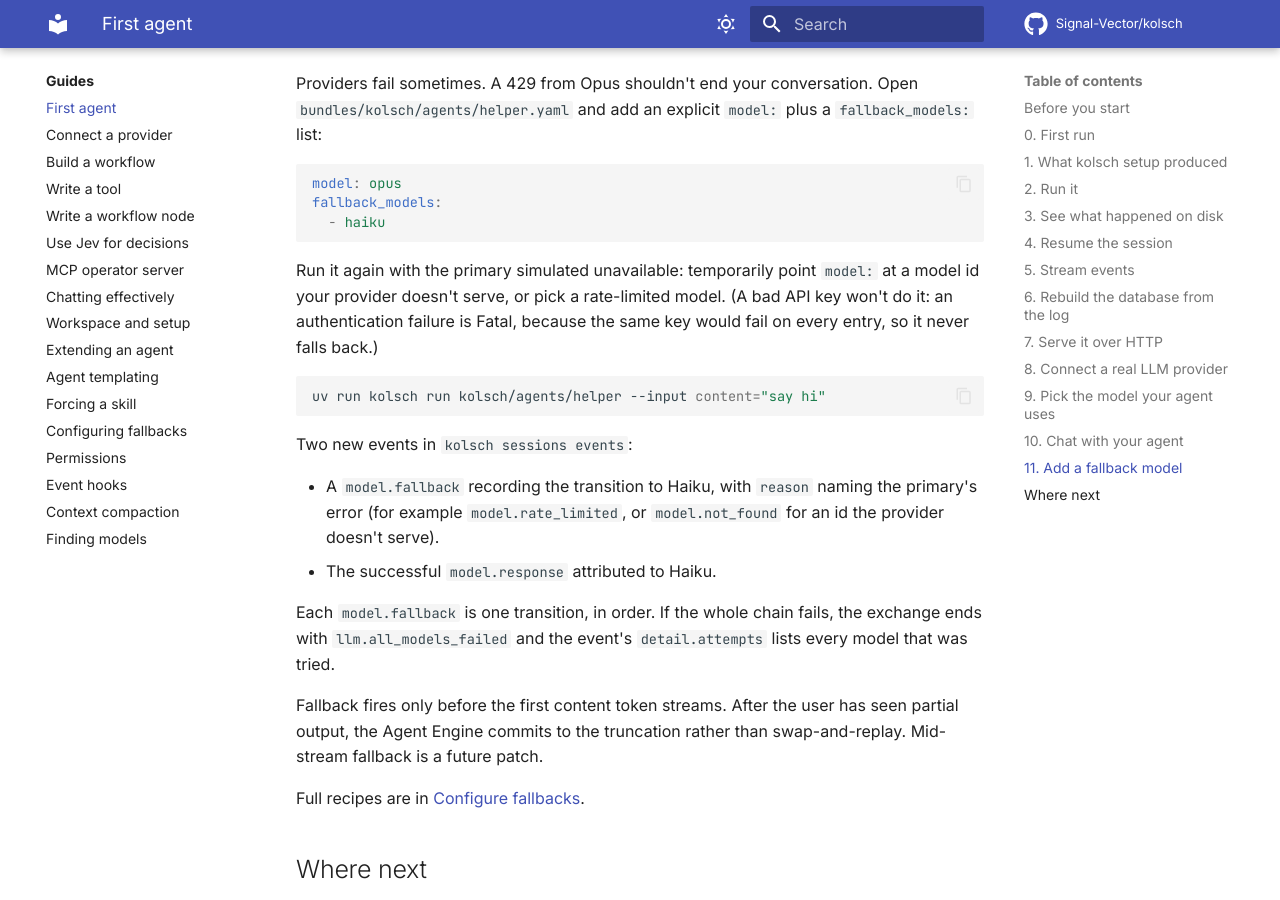
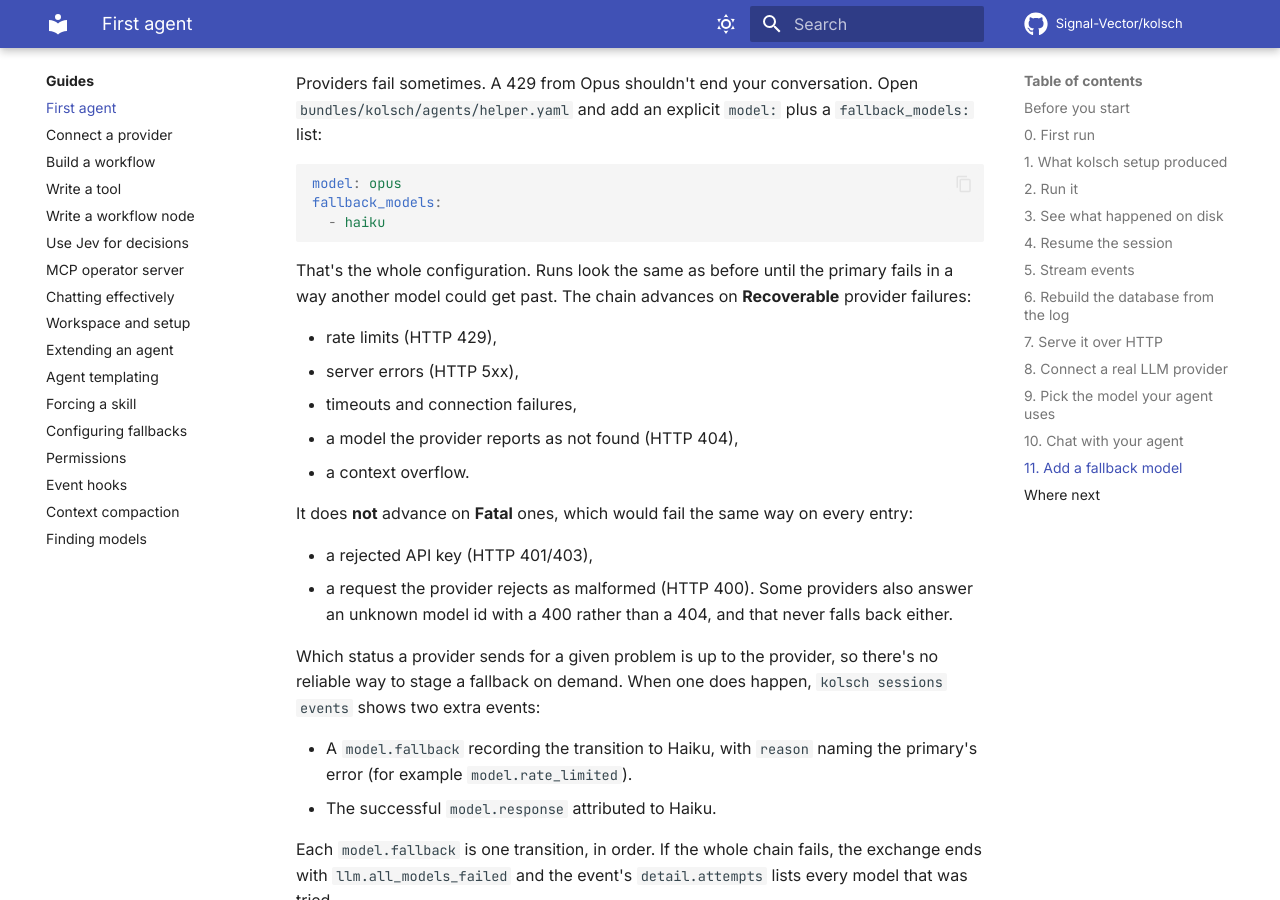
Before and after one commit to Signal-Vector/kolsch, an MkDocs documentation site: the page built from docs/tutorials/first-agent.md, in a window 1280 px wide and 900 px high, scrolled down 6874 px. Built offline with MkDocs 1.6.1 and Material for MkDocs 9.7.7, drawn with Linux system fonts in a browser that asks for light colours; comment, search, counter and statistics services are not loaded.

Commit message:
docs: honest fallback demo and precise error-model rows
bug-145 QA CR-2 + doc nits.

- first-agent step 11: drop the staged-failure demo. OpenRouter answers
  an unknown model id with HTTP 400 (model.bad_request, Fatal), so
  "point model: at an id the provider doesn't serve" would not fall
  back on the tutorial's own provider. Show the configuration only and
  list which failures advance the chain (429, 5xx, timeouts/connection,
  404, overflow) and which don't (401/403, 400 — including providers
  that answer an unknown id with 400).
- error-model §4.15: model.bad_request covers 400/413/422 and any other
  unmapped status >= 400, not just 400. The model.upstream_error row
  names all its sources (model_call incl. the safety-net name table and
  CrewAI ConnectionError translation; llm.connector.call for 402/409;
  engine._classify.cause_chain via the status branch).
- configure-fallbacks: model.context_overflow covers an overflow
  message on any error status plus CrewAI's context-length error.

Co-Authored-By: Claude Opus 5.5 <noreply@anthropic.com>

````diff
--- a/docs/tutorials/first-agent.md
+++ b/docs/tutorials/first-agent.md
@@ -353,22 +353,31 @@ fallback_models:
   - haiku
 ```
 
-Run it again with the primary simulated unavailable: temporarily
-point `model:` at a model id your provider doesn't serve, or pick a
-rate-limited model. (A bad API key won't do it: an authentication
-failure is Fatal, because the same key would fail on every entry, so
-it never falls back.)
+That's the whole configuration. Runs look the same as before until
+the primary fails in a way another model could get past. The chain
+advances on **Recoverable** provider failures:
 
-```bash
-uv run kolsch run kolsch/agents/helper --input content="say hi"
-```
+- rate limits (HTTP 429),
+- server errors (HTTP 5xx),
+- timeouts and connection failures,
+- a model the provider reports as not found (HTTP 404),
+- a context overflow.
 
-Two new events in `kolsch sessions events`:
+It does **not** advance on **Fatal** ones, which would fail the same
+way on every entry:
+
+- a rejected API key (HTTP 401/403),
+- a request the provider rejects as malformed (HTTP 400). Some
+  providers also answer an unknown model id with a 400 rather than a
+  404, and that never falls back either.
+
+Which status a provider sends for a given problem is up to the
+provider, so there's no reliable way to stage a fallback on demand.
+When one does happen, `kolsch sessions events` shows two extra events:
 
 - A `model.fallback` recording the transition to Haiku, with
   `reason` naming the primary's error (for example
-  `model.rate_limited`, or `model.not_found` for an id the provider
-  doesn't serve).
+  `model.rate_limited`).
 - The successful `model.response` attributed to Haiku.
 
 Each `model.fallback` is one transition, in order. If the whole
````
Also changed, not shown: docs/explanation/error-model.md (+2 -2 lines), docs/how-to/configure-fallbacks.md (+3 -1 lines).
